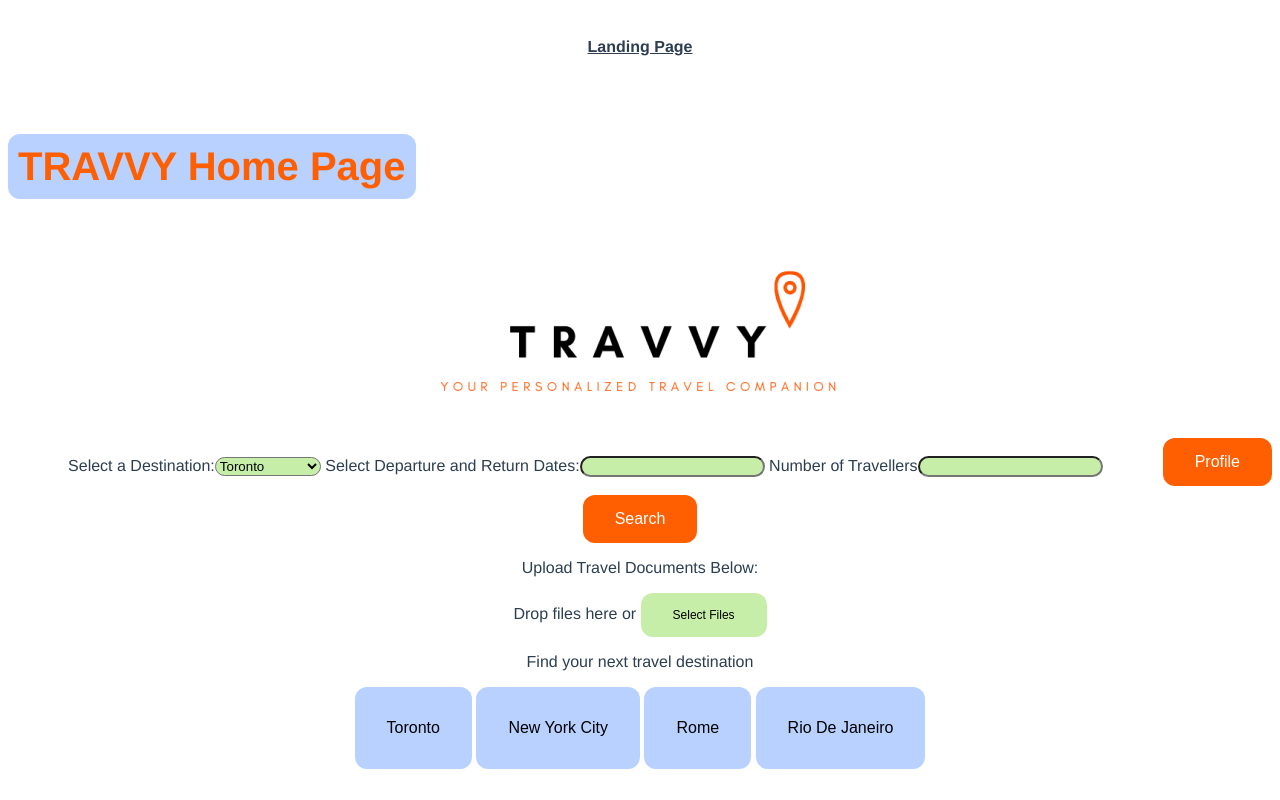
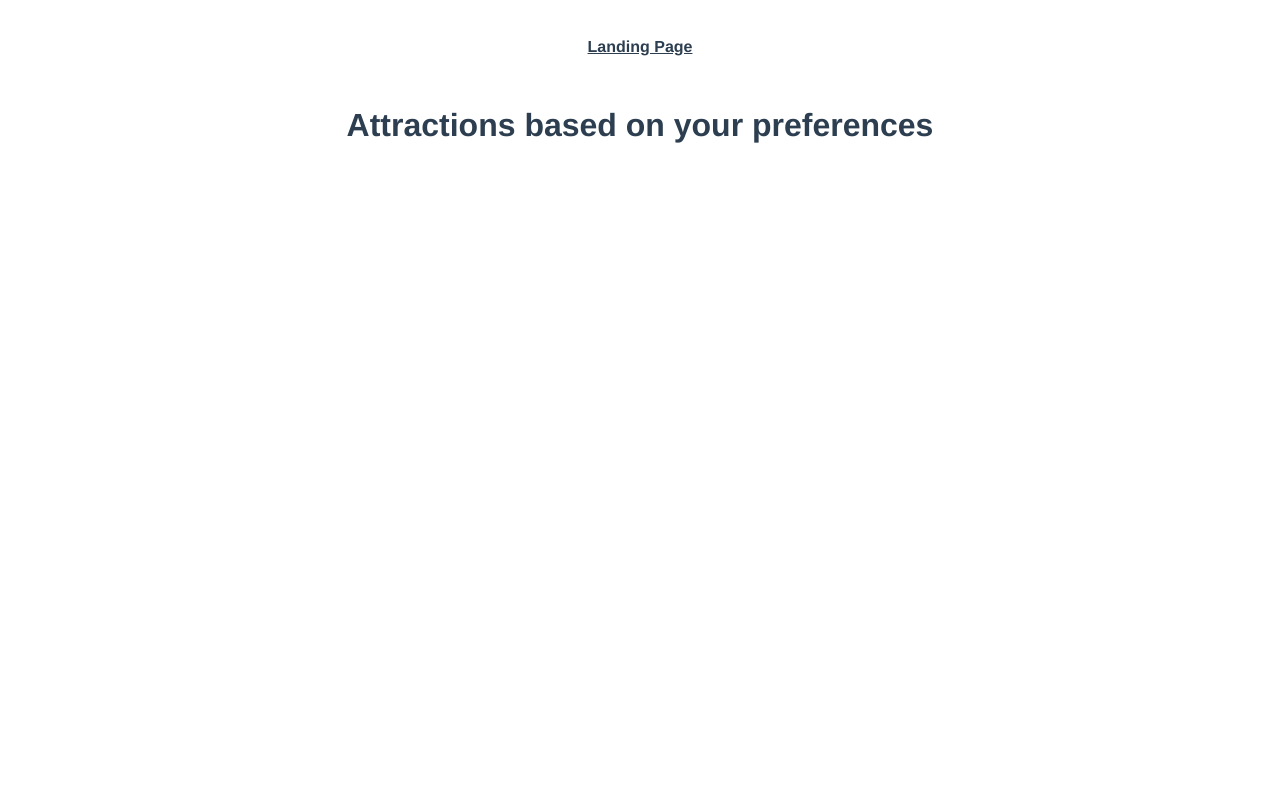
Before and after one commit to lkdfount/msci342project, a Vue app in the folder travvy/: page /#/AttractionsList in a window 1280 px wide. Built offline with nearby package versions, Linux system fonts and the light colour scheme.

Commit message:
started working on adding search functionality

```diff
--- a/travvy/src/components/AttractionsList.vue
+++ b/travvy/src/components/AttractionsList.vue
@@ -0,0 +1,32 @@
+<template>
+  <div>
+      <h1>Attractions based on your preferences</h1>
+  </div>
+</template>
+
+<script>
+
+</script>
+
+<style>
+#app {
+  font-family: Avenir, Helvetica, Arial, sans-serif;
+  -webkit-font-smoothing: antialiased;
+  -moz-osx-font-smoothing: grayscale;
+  text-align: center;
+  color: #2c3e50;
+}
+
+#nav {
+  padding: 30px;
+}
+
+#nav a {
+  font-weight: bold;
+  color: #2c3e50;
+}
+
+#nav a.router-link-exact-active {
+  color: #42b983;
+}
+</style>
--- a/travvy/src/components/Home.vue
+++ b/travvy/src/components/Home.vue
@@ -22,10 +22,12 @@
         <!-- data binding destination, corresponding data object below -->
         <label for="Destination">Select a Destination:</label>
         <!-- select destinations to find attractions in -->
-        <select id="Destination" name="Destination" class="destination">
+        <select v-model="destination" id="Destination" name="Destination" class="destination">
           <option value="Toronto">Toronto</option>
           <option value="New York City">New York City</option>
         </select>
+
+
         <label>{{ dates }}</label>
         <!-- data binding dates, corresponding data object below -->
         <label for="Dates">     Select Departure and Return Dates:</label>
@@ -39,7 +41,7 @@
         <br>
         <br>
 
-        <center><button v-on:click="reverseMessage" class="search">Search</button></center>
+        <center><button @click="attrationInfo" class="search">Search</button></center>
         <!-- the search will use the parameters from above to search through the database and return results -->
 
         <p>{{ uploadDocs }}</p>
@@ -79,7 +81,23 @@
      rioDeJaneiro: String
    },
 
+   data(){
+    //  return{
+    //    destination: ''
+    //  }
+   },
+
+  //  watch: {
+  //    destination(value){
+  //      console.log('Location has changed', value )
+  //    }
+  //  },
+
    methods: {
+          attrationInfo() {
+            console.log('search button was clicked')
+          },
+
            reverseMessage: function () {
              this.message = this.message.split('').reverse().join('')
          }
--- a/travvy/src/router/index.js
+++ b/travvy/src/router/index.js
@@ -2,6 +2,7 @@ import Vue from 'vue'
 import VueRouter from 'vue-router'
 import Home from '../components/Home.vue'
 import Landing from '../components/Landing.vue'
+import AttractionsList from '../components/AttractionsList.vue'
 
 Vue.use(VueRouter)
 
@@ -18,8 +19,8 @@ const routes = [
   },
   {
     path: '/AttractionsList',
-    name: 'Home',
-    component: Home
+    name: 'AttractionsList',
+    component: AttractionsList
   }
   //{
   //  path: '/Home',
```
